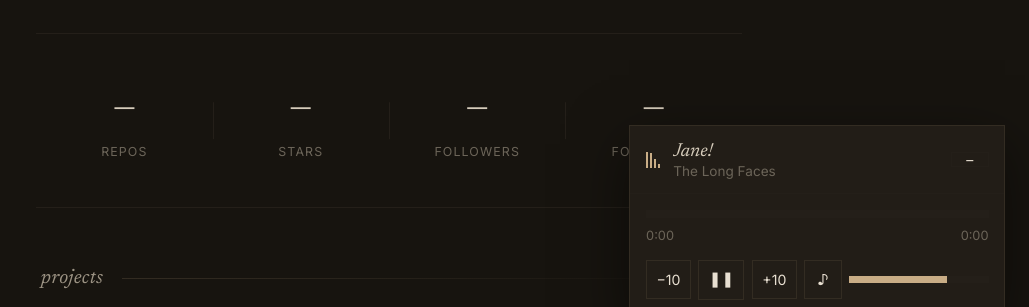
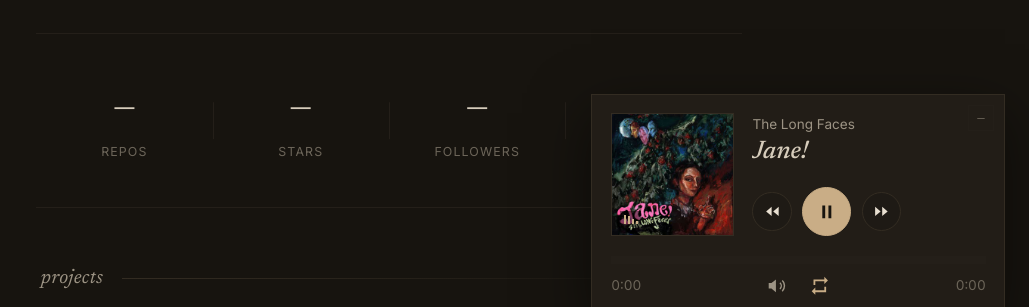
Before and after one commit to immcrab/owen-card, a plain HTML site: page index.html in a window 1280 px wide. Shown: the part 460-767 px from the top of the page, without its empty margins (251-1280 px from the left). Drawn offline with Linux system fonts and the light colour scheme; no server answers.

Commit message:
Redesign music player: album art, split layout
Cover art (extracted from jane.mp3) on the left, artist + serif title and
round transport controls on the right, full-width seek bar with time /
mute / volume / loop row below. Adds a loop toggle. Keeps the site's
warm-dark editorial palette.

Co-Authored-By: Claude Sonnet 5 <noreply@anthropic.com>

```diff
--- a/index.html
+++ b/index.html
@@ -162,33 +162,50 @@
 </main>
 
 <div class="player" id="player" data-min="false" hidden>
-  <div class="pl-grip" id="pl-grip">
-    <span class="pl-eq" aria-hidden="true"><i></i><i></i><i></i><i></i></span>
-    <span class="pl-track">
+  <button class="pl-mini" id="pl-mini" aria-label="minimize" title="minimize"></button>
+
+  <div class="pl-top" id="pl-grip">
+    <div class="pl-art">
+      <img id="pl-art-img" src="jane-cover.jpg" alt="Jane! cover"
+           onerror="this.closest('.pl-art').classList.add('empty')" />
+      <span class="pl-eq" aria-hidden="true"><i></i><i></i><i></i><i></i></span>
+    </div>
+
+    <div class="pl-side">
+      <span class="pl-artist">The Long Faces</span>
       <span class="pl-title">Jane!</span>
-      <span class="pl-artist">The Long Faces</span>
-    </span>
-    <button class="pl-btn pl-mini" id="pl-mini" aria-label="minimize" title="minimize"></button>
+      <div class="pl-ctrls">
+        <button class="pl-rb" id="pl-back" aria-label="back 10 seconds" title="−10s">
+          <svg viewBox="0 0 24 24" aria-hidden="true"><path d="M11 6 4 12l7 6V6zm9 0-7 6 7 6V6z" fill="currentColor"/></svg>
+        </button>
+        <button class="pl-rb pl-play" id="pl-play" aria-label="play" title="play / pause">
+          <svg viewBox="0 0 24 24" aria-hidden="true"><path d="M8 5v14l11-7L8 5z" fill="currentColor"/></svg>
+        </button>
+        <button class="pl-rb" id="pl-fwd" aria-label="forward 10 seconds" title="+10s">
+          <svg viewBox="0 0 24 24" aria-hidden="true"><path d="M13 6l7 6-7 6V6zM4 6l7 6-7 6V6z" fill="currentColor"/></svg>
+        </button>
+      </div>
+    </div>
   </div>
 
-  <div class="pl-body">
+  <div class="pl-bottom">
     <div class="pl-seek" id="pl-seek" role="slider" aria-label="seek" tabindex="0">
       <div class="pl-seek-fill" id="pl-seek-fill"></div>
     </div>
-    <div class="pl-times">
-      <span id="pl-cur">0:00</span>
-      <span id="pl-dur">0:00</span>
-    </div>
-
-    <div class="pl-row">
-      <button class="pl-btn" id="pl-back" aria-label="back 10 seconds" title="-10s">−10</button>
-      <button class="pl-btn pl-play" id="pl-play" aria-label="play" title="play/pause">▶</button>
-      <button class="pl-btn" id="pl-fwd" aria-label="forward 10 seconds" title="+10s">+10</button>
-
-      <button class="pl-btn pl-mute" id="pl-mute" aria-label="mute" title="mute">♪</button>
-      <div class="pl-vol" id="pl-vol" role="slider" aria-label="volume" tabindex="0">
-        <div class="pl-vol-fill" id="pl-vol-fill"></div>
+    <div class="pl-foot">
+      <span class="pl-time" id="pl-cur">0:00</span>
+      <div class="pl-mid">
+        <button class="pl-ib pl-mute" id="pl-mute" aria-label="mute" title="mute">
+          <svg viewBox="0 0 24 24" aria-hidden="true"><path d="M11 5 6 9H3v6h3l5 4V5z" fill="currentColor"/><path class="pl-wave" d="M15.5 8.5a5 5 0 0 1 0 7M18 6a8.5 8.5 0 0 1 0 12" fill="none" stroke="currentColor" stroke-width="1.6"/><path class="pl-x" d="M16 9l5 6M21 9l-5 6" fill="none" stroke="currentColor" stroke-width="1.6"/></svg>
+        </button>
+        <div class="pl-vol" id="pl-vol" role="slider" aria-label="volume" tabindex="0">
+          <div class="pl-vol-fill" id="pl-vol-fill"></div>
+        </div>
+        <button class="pl-ib pl-loop" id="pl-loop" aria-label="loop" title="loop">
+          <svg viewBox="0 0 24 24" aria-hidden="true"><path d="M7 7h10v3l4-4-4-4v3H5v6h2V7zm10 10H7v-3l-4 4 4 4v-3h12v-6h-2v7z" fill="currentColor"/></svg>
+        </button>
       </div>
+      <span class="pl-time" id="pl-dur">0:00</span>
     </div>
   </div>
 
--- a/main.js
+++ b/main.js
@@ -181,6 +181,7 @@
     const backBtn = document.getElementById("pl-back");
     const fwdBtn = document.getElementById("pl-fwd");
     const muteBtn = document.getElementById("pl-mute");
+    const loopBtn = document.getElementById("pl-loop");
     const miniBtn = document.getElementById("pl-mini");
     const seek = document.getElementById("pl-seek");
     const seekFill = document.getElementById("pl-seek-fill");
@@ -190,11 +191,19 @@
     const durEl = document.getElementById("pl-dur");
     const KEY = "player.v1";
 
+    const ICON_PLAY = '<svg viewBox="0 0 24 24" aria-hidden="true"><path d="M8 5v14l11-7L8 5z" fill="currentColor"/></svg>';
+    const ICON_PAUSE = '<svg viewBox="0 0 24 24" aria-hidden="true"><path d="M7 5h3.2v14H7zM13.8 5H17v14h-3.2z" fill="currentColor"/></svg>';
+
     const state = Object.assign(
-      { vol: 0.7, muted: false, min: false, x: null, y: null },
+      { vol: 0.7, muted: false, loop: true, min: false, x: null, y: null },
       (() => { try { return JSON.parse(localStorage.getItem(KEY)) || {}; } catch { return {}; } })()
     );
     const save = () => { try { localStorage.setItem(KEY, JSON.stringify(state)); } catch {} };
+
+    const syncMute = () => {
+      volFill.style.width = (audio.muted ? 0 : state.vol * 100) + "%";
+      muteBtn.classList.toggle("off", audio.muted);
+    };
 
     const mmss = (s) => {
       if (!isFinite(s)) return "0:00";
@@ -206,10 +215,10 @@
     pl.hidden = false;
     audio.volume = state.vol;
     audio.muted = state.muted;
+    audio.loop = state.loop;
     pl.dataset.min = String(state.min);
-    volFill.style.width = (state.muted ? 0 : state.vol * 100) + "%";
-    muteBtn.textContent = state.muted ? "🔇" : "♪";
-    muteBtn.classList.toggle("off", state.muted);
+    loopBtn.classList.toggle("on", state.loop);
+    syncMute();
     pl.classList.add("paused");
 
     const clampPos = () => {
@@ -232,7 +241,7 @@
     /* ---- playback ---- */
     const setPlaying = (on) => {
       pl.classList.toggle("paused", !on);
-      playBtn.textContent = on ? "❚❚" : "▶";
+      playBtn.innerHTML = on ? ICON_PAUSE : ICON_PLAY;
       playBtn.setAttribute("aria-label", on ? "pause" : "play");
     };
     const tryPlay = () => audio.play().then(() => setPlaying(true)).catch(() => setPlaying(false));
@@ -292,9 +301,7 @@
       audio.volume = v;
       state.vol = v;
       if (v > 0 && audio.muted) { audio.muted = false; state.muted = false; }
-      volFill.style.width = (audio.muted ? 0 : v * 100) + "%";
-      muteBtn.textContent = audio.muted ? "🔇" : "♪";
-      muteBtn.classList.toggle("off", audio.muted);
+      syncMute();
       save();
     });
 
@@ -302,9 +309,15 @@
     muteBtn.addEventListener("click", () => {
       audio.muted = !audio.muted;
       state.muted = audio.muted;
-      volFill.style.width = (audio.muted ? 0 : state.vol * 100) + "%";
-      muteBtn.textContent = audio.muted ? "🔇" : "♪";
-      muteBtn.classList.toggle("off", audio.muted);
+      syncMute();
+      save();
+    });
+
+    /* ---- loop ---- */
+    loopBtn.addEventListener("click", () => {
+      state.loop = !audio.loop;
+      audio.loop = state.loop;
+      loopBtn.classList.toggle("on", state.loop);
       save();
     });
 
@@ -319,7 +332,7 @@
     /* ---- drag window ---- */
     let d = null;
     grip.addEventListener("pointerdown", (e) => {
-      if (e.target.closest(".pl-btn")) return;
+      if (e.target.closest(".pl-rb, .pl-mini")) return;
       const r = pl.getBoundingClientRect();
       d = { dx: e.clientX - r.left, dy: e.clientY - r.top };
       grip.setPointerCapture(e.pointerId);
--- a/style.css
+++ b/style.css
@@ -318,7 +318,7 @@ footer a:hover{color:var(--fg-dim)}
   right:1.25rem;
   bottom:1.25rem;
   z-index:5;
-  width:min(20rem,calc(100vw - 2rem));
+  width:min(22rem,calc(100vw - 2rem));
   background:var(--panel);
   border:1px solid var(--line);
   box-shadow:0 1rem 3rem rgba(0,0,0,.5);
@@ -330,15 +330,34 @@ footer a:hover{color:var(--fg-dim)}
 }
 @keyframes pl-in{to{opacity:1;transform:none}}
 
-.pl-grip{
-  display:flex;align-items:center;gap:.7rem;
-  padding:.7rem .85rem;
-  border-bottom:1px solid var(--line-soft);
+/* --- top: art + track + round controls --- */
+.pl-top{
+  display:flex;gap:1rem;
+  padding:1rem 1rem .9rem;
   cursor:grab;
 }
-.pl-grip:active{cursor:grabbing}
+.pl-top:active{cursor:grabbing}
 
-.pl-eq{display:flex;align-items:flex-end;gap:2px;height:.85rem;flex:none}
+.pl-art{
+  position:relative;flex:none;
+  width:6.5rem;height:6.5rem;
+  overflow:hidden;
+  border:1px solid var(--line);
+  background:var(--bg-2);
+}
+.pl-art img{width:100%;height:100%;object-fit:cover;display:block;filter:saturate(.96) contrast(1.02)}
+.pl-art.empty img{display:none}
+.pl-art.empty::after{
+  content:"♪";
+  position:absolute;inset:0;display:grid;place-items:center;
+  font-family:var(--serif);font-style:italic;font-size:2rem;color:var(--accent);
+}
+
+.pl-eq{
+  position:absolute;left:.4rem;bottom:.4rem;
+  display:flex;align-items:flex-end;gap:2px;height:.85rem;
+  padding:.2rem;background:rgba(0,0,0,.45);
+}
 .pl-eq i{
   width:2px;background:var(--accent);height:30%;
   animation:pl-eq .9s ease-in-out infinite;
@@ -347,52 +366,87 @@ footer a:hover{color:var(--fg-dim)}
 .pl-eq i:nth-child(3){animation-delay:.3s}
 .pl-eq i:nth-child(4){animation-delay:.45s}
 @keyframes pl-eq{0%,100%{height:25%}50%{height:100%}}
-.player.paused .pl-eq i{animation-play-state:paused;height:25%}
+.player.paused .pl-eq{opacity:0}
 
-.pl-track{display:flex;flex-direction:column;min-width:0;line-height:1.25}
-.pl-title{
-  font-family:var(--serif);font-style:italic;font-size:1rem;color:var(--fg-title);
+.pl-side{display:flex;flex-direction:column;min-width:0;flex:1 1 auto}
+.pl-artist{
+  font-size:.72rem;color:var(--fg-dim);
   white-space:nowrap;overflow:hidden;text-overflow:ellipsis;
 }
-.pl-artist{font-size:.72rem;color:var(--fg-faint);white-space:nowrap;overflow:hidden;text-overflow:ellipsis}
+.pl-title{
+  font-family:var(--serif);font-style:italic;font-weight:500;
+  font-size:1.35rem;line-height:1.15;color:var(--fg-title);
+  margin-top:.1rem;
+  white-space:nowrap;overflow:hidden;text-overflow:ellipsis;
+}
 
-.pl-btn{
+.pl-ctrls{display:flex;align-items:center;gap:.55rem;margin-top:auto;padding-top:.6rem}
+.pl-rb{
   -webkit-appearance:none;appearance:none;
-  background:transparent;border:1px solid var(--line);
-  color:var(--fg);font:inherit;font-size:.75rem;
-  padding:.35rem .5rem;min-width:2rem;cursor:pointer;
+  display:grid;place-items:center;
+  width:2.1rem;height:2.1rem;border-radius:50%;
+  background:var(--bg-2);border:1px solid var(--line);
+  color:var(--fg);cursor:pointer;flex:none;
+  transition:border-color .2s ease,color .2s ease,background .2s ease;
+}
+.pl-rb svg{width:1rem;height:1rem}
+.pl-rb:hover{border-color:var(--accent);color:var(--accent)}
+.pl-play{width:2.6rem;height:2.6rem;background:var(--accent);border-color:var(--accent);color:#17140f}
+.pl-play svg{width:1.15rem;height:1.15rem}
+.pl-play:hover{background:var(--fg-title);border-color:var(--fg-title);color:#17140f}
+
+/* --- minimize --- */
+.pl-mini{
+  position:absolute;top:.55rem;right:.55rem;z-index:2;
+  -webkit-appearance:none;appearance:none;
+  width:1.4rem;height:1.4rem;
+  background:transparent;border:1px solid var(--line-soft);
+  color:var(--fg-faint);cursor:pointer;line-height:1;
   transition:border-color .2s ease,color .2s ease;
 }
-.pl-btn:hover{border-color:var(--accent);color:var(--accent)}
-.pl-play{font-size:.8rem;min-width:2.4rem}
-.pl-mute.off{color:var(--fg-faint);border-color:var(--line-soft)}
+.pl-mini::before{content:"–";display:grid;place-items:center;width:100%;height:100%}
+.pl-mini:hover{border-color:var(--accent);color:var(--accent)}
+.player[data-min="true"] .pl-mini::before{content:"+"}
+.player[data-min="true"]{width:min(15rem,calc(100vw - 2rem))}
+.player[data-min="true"] .pl-bottom{display:none}
+.player[data-min="true"] .pl-top{padding-bottom:1rem}
+.player[data-min="true"] .pl-art{width:2.6rem;height:2.6rem}
+.player[data-min="true"] .pl-ctrls{display:none}
+.player[data-min="true"] .pl-title{font-size:1.05rem}
 
-.pl-mini{margin-left:auto;flex:none;border-color:var(--line-soft);position:relative}
-.pl-mini::before{content:"–";position:absolute;inset:0;display:grid;place-items:center;line-height:1}
-.player[data-min="true"] .pl-mini::before{content:"+"}
-.player[data-min="true"]{width:min(16rem,calc(100vw - 2rem))}
-.player[data-min="true"] .pl-body{display:none}
-.player[data-min="true"] .pl-grip{border-bottom:0}
-
-.pl-body{padding:.85rem}
+/* --- bottom: seek + times + mid controls --- */
+.pl-bottom{padding:.2rem 1rem 1rem}
 
 .pl-seek,.pl-vol{
-  height:.4rem;background:var(--line-soft);cursor:pointer;position:relative;
+  background:var(--line-soft);cursor:pointer;position:relative;
 }
-.pl-seek{margin-bottom:.4rem}
+.pl-seek{height:.4rem;margin-bottom:.55rem}
 .pl-seek-fill,.pl-vol-fill{
   position:absolute;left:0;top:0;bottom:0;
   background:var(--accent);width:0;
 }
 .pl-seek:focus-visible,.pl-vol:focus-visible{outline:1px solid var(--accent);outline-offset:2px}
 
-.pl-times{
-  display:flex;justify-content:space-between;
-  font-size:.68rem;color:var(--fg-faint);margin-bottom:.7rem;
+.pl-foot{display:flex;align-items:center;gap:.7rem}
+.pl-time{font-size:.72rem;color:var(--fg-faint);flex:none;font-variant-numeric:tabular-nums}
+.pl-mid{display:flex;align-items:center;gap:.55rem;flex:1 1 auto;justify-content:center}
+
+.pl-ib{
+  -webkit-appearance:none;appearance:none;
+  background:transparent;border:0;padding:0;cursor:pointer;
+  color:var(--fg-dim);flex:none;display:grid;place-items:center;
+  transition:color .2s ease;
 }
+.pl-ib svg{width:1.15rem;height:1.15rem;display:block}
+.pl-ib:hover{color:var(--accent)}
+.pl-mute .pl-x{display:none}
+.pl-mute.off{color:var(--fg-faint)}
+.pl-mute.off .pl-wave{display:none}
+.pl-mute.off .pl-x{display:block}
+.pl-loop{color:var(--fg-faint)}
+.pl-loop.on{color:var(--accent)}
 
-.pl-row{display:flex;align-items:center;gap:.4rem}
-.pl-vol{flex:1 1 auto;height:.35rem}
+.pl-vol{height:.35rem;max-width:5rem}
 
 @media (max-width:480px){
   .player{right:.75rem;bottom:.75rem;left:auto !important;top:auto !important}
```
Also changed, not shown: jane-cover.jpg (added).
